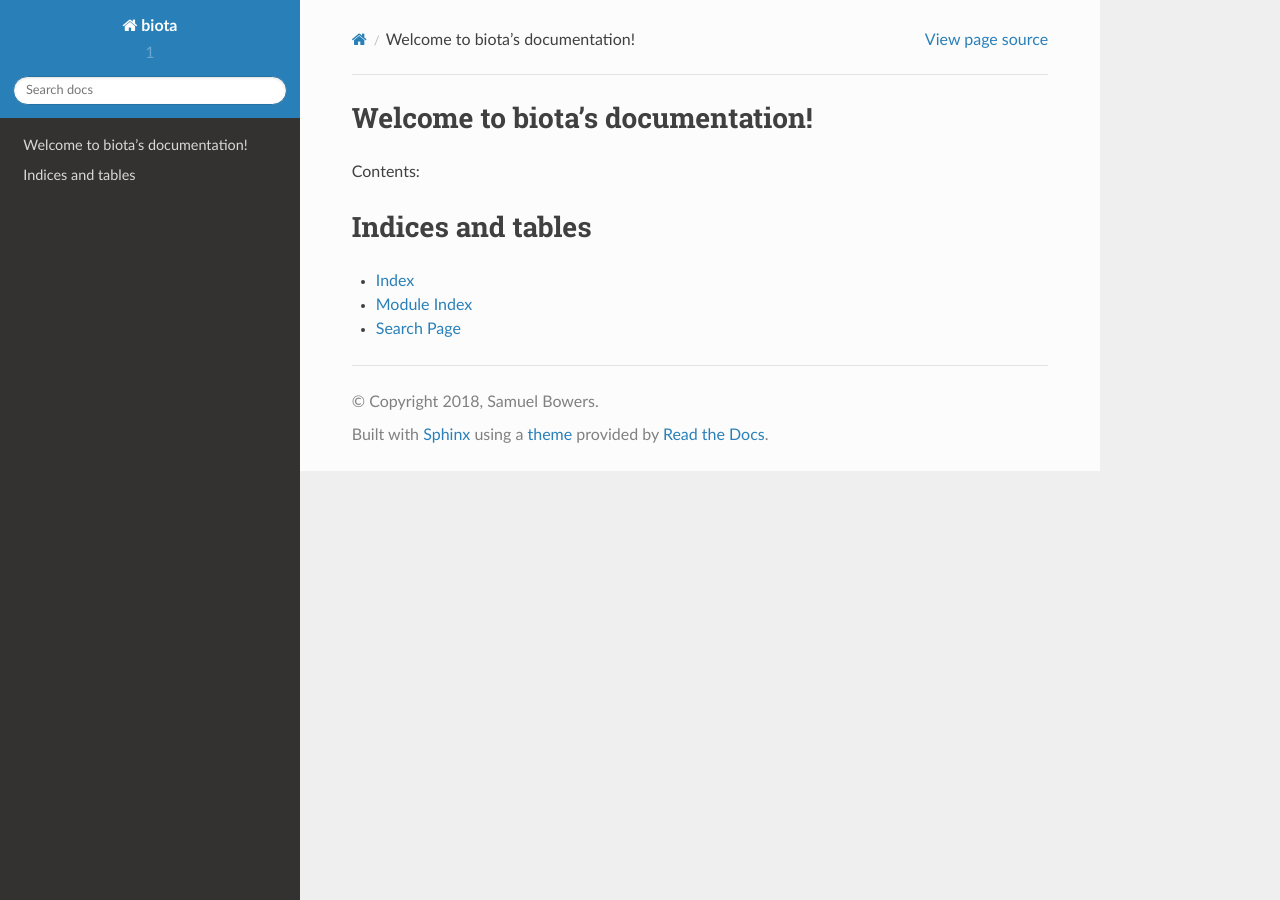
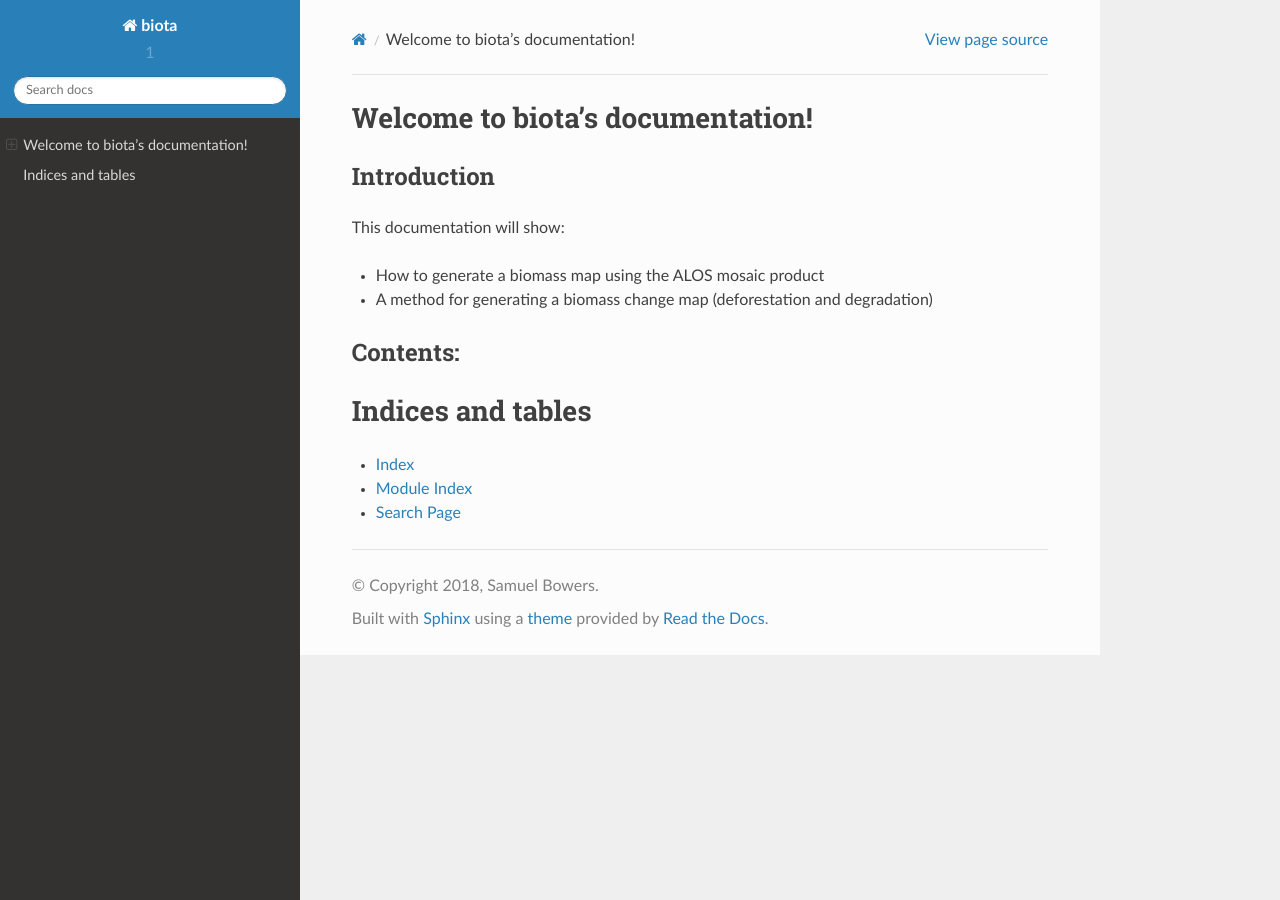
Before and after one commit to smfm-project/biota, a Sphinx documentation site: the page built from docs/source/index.rst, in a window 1280 px wide. Built offline with Sphinx 7.4.7 and the Read the Docs theme 2.0.0, drawn with Linux system fonts in a browser that asks for light colours.

Commit message:
Initial docs

```diff
--- a/docs/source/index.rst
+++ b/docs/source/index.rst
@@ -6,7 +6,16 @@
 Welcome to biota's documentation!
 =================================
 
+Introduction
+------------
+
+This documentation will show:
+
+* How to generate a biomass map using the ALOS mosaic product
+* A method for generating a biomass change map (deforestation and degradation)
+
 Contents:
+---------
 
 .. toctree::
    :maxdepth: 2
```
